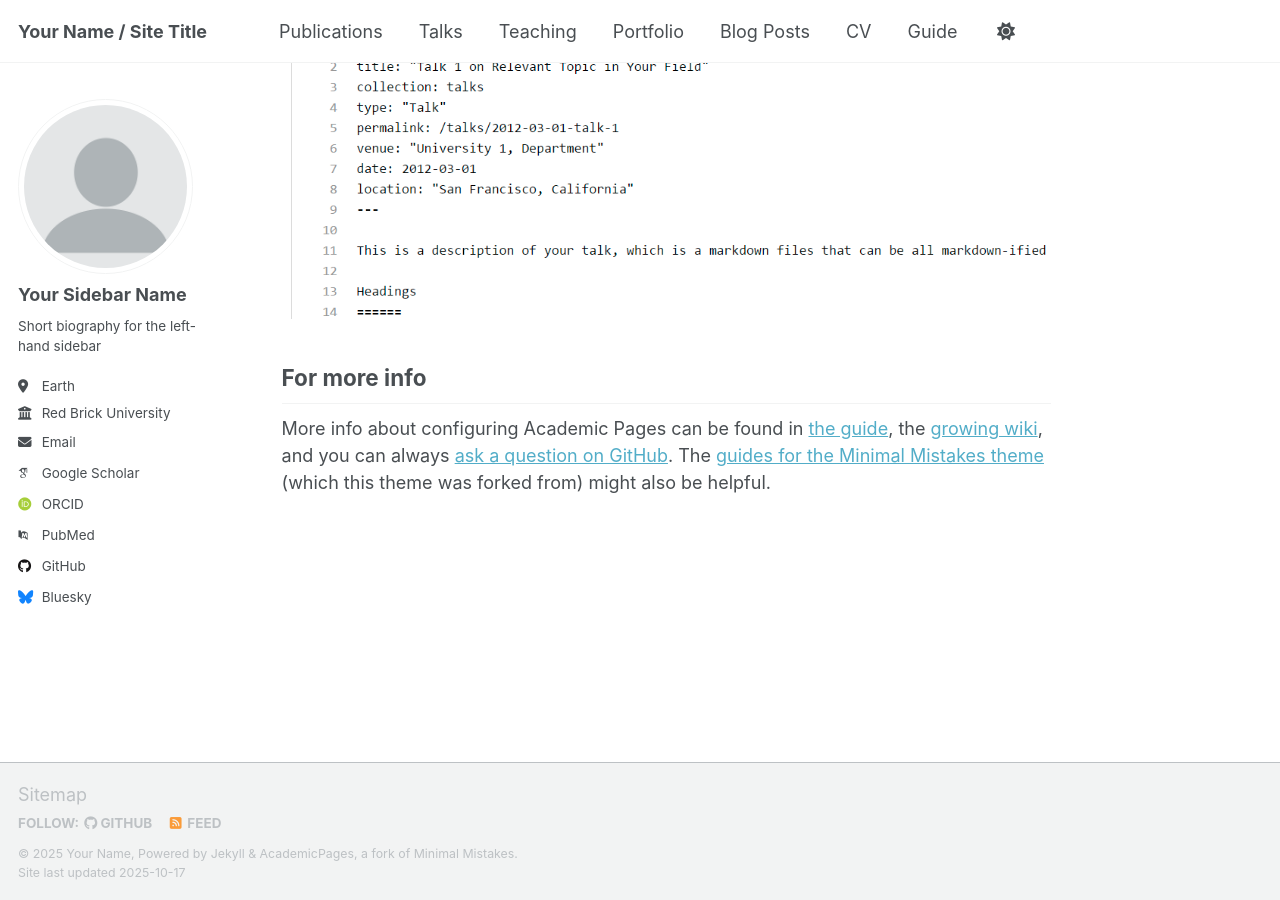
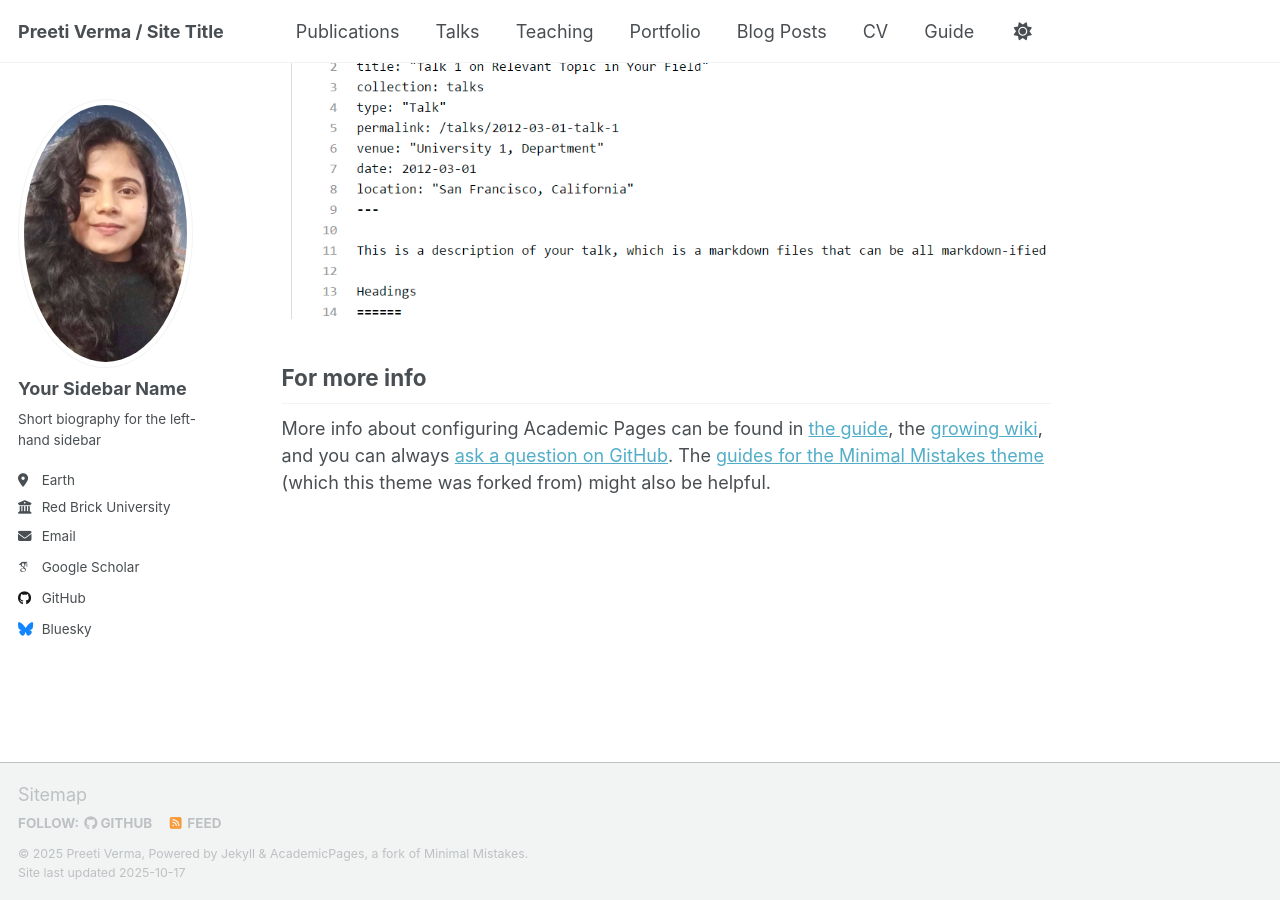
Before and after one commit to preeti-verma8600/preeti-verma8600.github.io, a Jekyll site: the page built from _pages/about.md, in a window 1280 px wide and 900 px high, scrolled down 2880 px. Built offline with Jekyll 4.4.1, drawn with Linux system fonts in a browser that asks for light colours; some web fonts are replaced; a script that is not in the unit is left out.

Commit message:
Updated _config.yml and personalized site content

```diff
--- a/_config.yml
+++ b/_config.yml
@@ -9,11 +9,11 @@
 # Basic Site Settings
 locale                   : "en-US"
 site_theme               : "default" # Currently available options are "default", "air"
-title                    : "Your Name / Site Title"
+title                    : "Preeti Verma / Site Title"
 title_separator          : "-"
-name                     : &name "Your Name"
-description              : &description "Your Name's academic portfolio"   # Update this with a general description of your site, this is the default if not overridden by a page
-url                      : https://academicpages.github.io # The base hostname & protocol for your site e.g. "https://[your GitHub username].github.io",
+name                     : &name "Preeti Verma"
+description              : &description "Preeti Verma portfolio"   # Update this with a general description of your site, this is the default if not overridden by a page
+url                      : https://preeti-verma8600.github.io # The base hostname & protocol for your site e.g. "https://[your GitHub username].github.io",
                                                            # or if you already have some other page hosted on Github then use "https://[your GitHub username].github.io/[Your Repo Name]"
 baseurl                  : "" # the subpath of your site, e.g. "/blog"
 repository               : "academicpages/academicpages.github.io"
@@ -23,24 +23,24 @@
 #               Additional customization can be done by editing /_includes/author-profile.html
 author:
   # Biographic information
-  avatar           : "profile.png"
+  avatar           : "preeti_verma3.jpeg"
   name             : "Your Sidebar Name"
   pronouns         : # example: "she/her"
   bio              : "Short biography for the left-hand sidebar"
   location         : "Earth"
   employer         : "Red Brick University"
   uri              : # URL
-  email            : "none@example.org"
+  email            : "preeti8600verma@gmail.com"
 
   # Academic websites
   academia         : # URL
   arxiv            : # URL - Update with the correct link to your profile
-  googlescholar    : "https://scholar.google.com/citations?user=PS_CX0AAAAAJ"
+  googlescholar    : "https://scholar.google.com/citations?user=6WN41lwAAAAJ&hl=en"
   inspire-hep      : # URL
-  impactstory      : # URL
-  orcid            : "http://orcid.org/yourorcidurl"
-  semantic         : # URL
-  pubmed           : "https://www.ncbi.nlm.nih.gov/pubmed/?term=john+snow"
+  # impactstory      : # URL
+  # orcid            : "http://orcid.org/yourorcidurl"
+  # semantic         : # URL
+  # pubmed           : "https://www.ncbi.nlm.nih.gov/pubmed/?term=john+snow"
   researchgate     : # URL
   scopus           : # URL
 
```
Also changed, not shown: images/preeti_verma3.jpeg (added).
